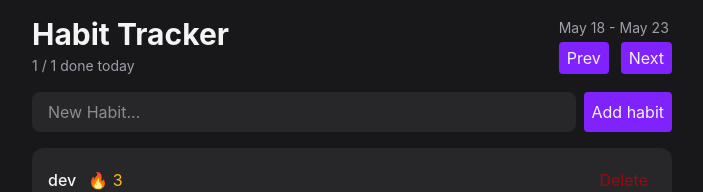
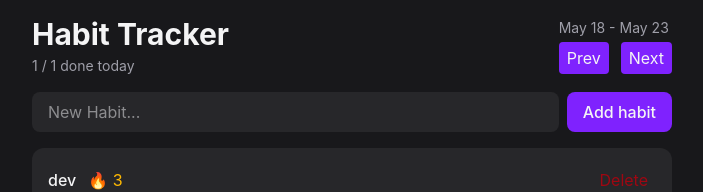
Before and after one commit to Devanshukoli/habitkit, a React (Vite) app: page / in a window 1280 px wide. Shown: the top 192 px of the page, without its empty margins (288-991 px from the left). Built offline with nearby package versions, Linux system fonts and the light colour scheme.

Commit message:
add tailwind merge for custom styling to various button component

```diff
--- a/package.json
+++ b/package.json
@@ -14,6 +14,7 @@
     "date-fns": "^4.2.1",
     "react": "^19.2.6",
     "react-dom": "^19.2.6",
+    "tailwind-merge": "^3.6.0",
     "tailwindcss": "^4.3.0"
   },
   "devDependencies": {
--- a/src/components/Button.tsx
+++ b/src/components/Button.tsx
@@ -1,4 +1,5 @@
 import type { ComponentProps } from "react";
+import { twMerge } from "tailwind-merge";
 
 type Variant = "primary" | "secondary" | "ghost-destructive";
 
@@ -15,7 +16,11 @@
     <>
       <button
         {...props}
-        className={`${getVariantStyles(variant)}transition-colors rounded px-2 py-1 disabled:opacity-30 disabled:cursor-not-allowed ${className}`}
+        className={twMerge(
+          "transition-colors rounded px-2 py-1 disabled:opacity-30 disabled:cursor-not-allowed",
+          getVariantStyles(variant),
+          className,
+        )}
       />
     </>
   );
@@ -30,6 +35,6 @@
     case "ghost-destructive":
       return "hover:bg-red-800 text-red-800 hover:text-red-200";
     default:
-      throw new Error(`Invalid vairant ${variant satisfies never}`);
+      throw new Error(`Invalid variant ${variant satisfies never}`);
   }
 }
--- a/src/components/HabitForm.tsx
+++ b/src/components/HabitForm.tsx
@@ -5,7 +5,7 @@
     <>
       <form className="flex gap-2">
         <input className="flex-1 rounded-lg bg-zinc-800 px-4 py-2 outline-none focus-visible:ring-2 focus-visible:ring-violet-500" placeholder="New Habit..."/>
-        <Button>Add habit</Button>
+        <Button className="rounded-lg px-4 py-2 font-medium">Add habit</Button>
       </form>
     </>
   )
```
Also changed, not shown: 1 other file (tests, documents, lock files or other folders).
